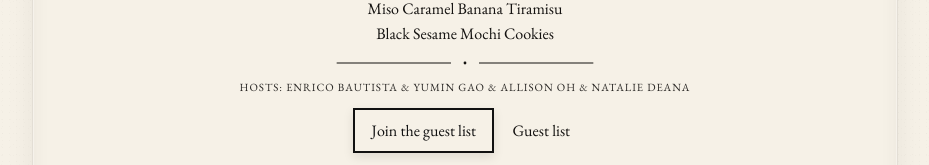
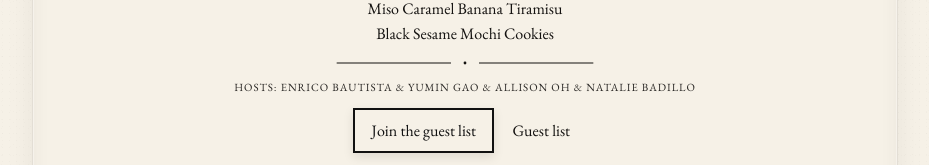
Before and after one commit to enricobautista/dinner-club, a Next.js app: page / in a window 1280 px wide. Shown: the part 477-642 px from the top of the page, without its empty margins (175-1104 px from the left). Built offline with nearby package versions, Linux system fonts and the light colour scheme.

Commit message:
Update menus.ts

```diff
--- a/data/menus.ts
+++ b/data/menus.ts
@@ -635,7 +635,7 @@ export const menus: Menu[] = [
     location: "74 Jackson St, Brooklyn, NY",
     dateISO: "2026-11-08",
     time: "5:00 PM",
-    hosts: ["Enrico Bautista", "Yumin Gao", "Allison Oh", "Natalie Deana"],
+    hosts: ["Enrico Bautista", "Yumin Gao", "Allison Oh", "Natalie Badillo"],
     guestLimit: 20,
     guests: [],
     courses: [
```
